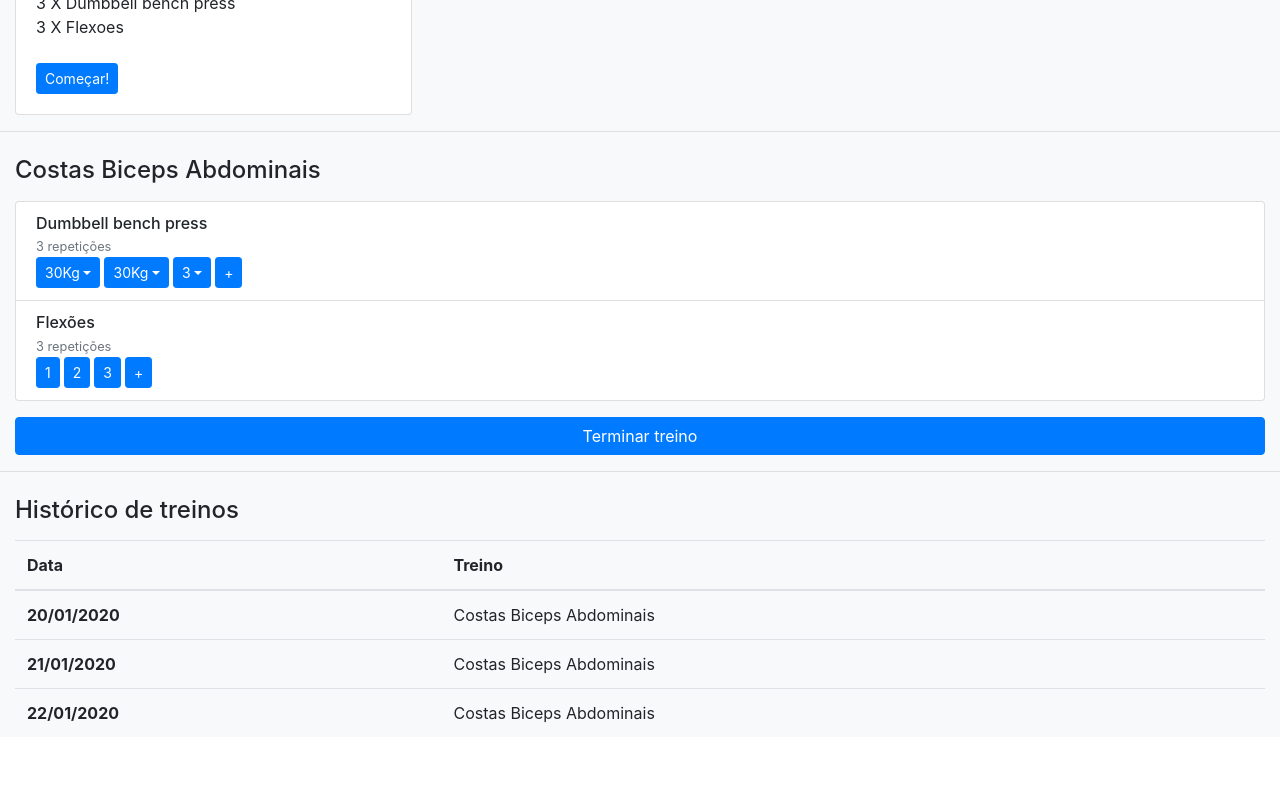
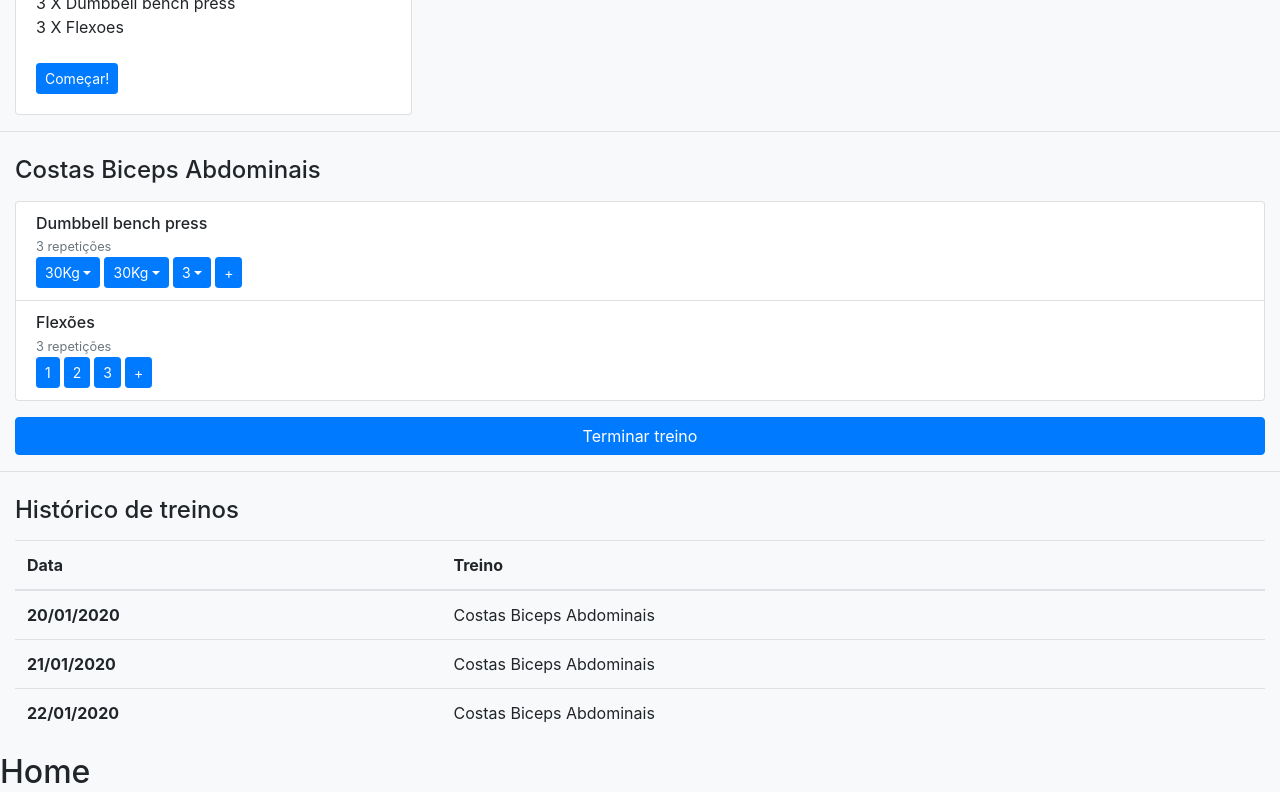
Before and after one commit to op-bombadoes-fitness/fitness-web-app, a React (Create React App) app: page / in a window 1280 px wide. Shown: the part 294-1094 px from the top of the page. Before the commit the page ends 1047 px from the top, so only its background shows below. Built offline with nearby package versions, Linux system fonts and the light colour scheme.

Commit message:
add react router

```diff
--- a/package.json
+++ b/package.json
@@ -10,6 +10,7 @@
     "react": "^16.12.0",
     "react-bootstrap": "^1.0.0-beta.16",
     "react-dom": "^16.12.0",
+    "react-router-dom": "^5.1.2",
     "react-scripts": "3.3.1"
   },
   "scripts": {
--- a/src/App.js
+++ b/src/App.js
@@ -1,10 +1,9 @@
 import React from 'react';
 import './App.css';
 
+import { Redirect, Link, Route,Switch } from 'react-router-dom';
 import WorkoutCard from './WorkoutCard';
 
-// include back again if needed
-// import { Navbar, Nav, NavDropdown, Form, FormControl, Button, Table } from 'react-bootstrap';
 import { Dropdown } from 'react-bootstrap';
 
 // mocks
@@ -165,8 +164,35 @@ function App() {
           <div className="float-right"><button type="button" className="btn btn-primary">Novo treino</button></div>
         </div>
       </footer> */}
+
+      <Switch>
+        <Route exact path='/' component={Home} />
+        <Route path="/plans" component={Plans} />
+        <Route path="/sessions" component={Sessions} />
+      </Switch>
     </div >
   );
 }
 
+//Home component
+const Home = (props) => (
+  <div>
+    <h2>Home {console.log(props)}</h2>
+  </div>
+)
+
+//Home component
+const Plans = (props) => (
+  <div>
+    <h2>Rui Felgueiras {console.log(props)}</h2>
+  </div>
+)
+
+//Home component
+const Sessions = (props) => (
+  <div>
+    <h2>Rui Felgueiras {console.log(props)}</h2>
+  </div>
+)
+
 export default App;
--- a/src/index.js
+++ b/src/index.js
@@ -4,9 +4,16 @@ import './index.css';
 import App from './App';
 import * as serviceWorker from './serviceWorker';
 
+import { BrowserRouter } from 'react-router-dom';
+
 import 'bootstrap/dist/css/bootstrap.css';
 
-ReactDOM.render(<App />, document.getElementById('root'));
+// ReactDOM.render(<App />, document.getElementById('root'));
+ReactDOM.render(
+    <BrowserRouter>
+        <App />
+    </BrowserRouter>
+    , document.getElementById('root'));
 
 // If you want your app to work offline and load faster, you can change
 // unregister() to register() below. Note this comes with some pitfalls.
```
Also changed, not shown: 1 other file (tests, documents, lock files or other folders).
